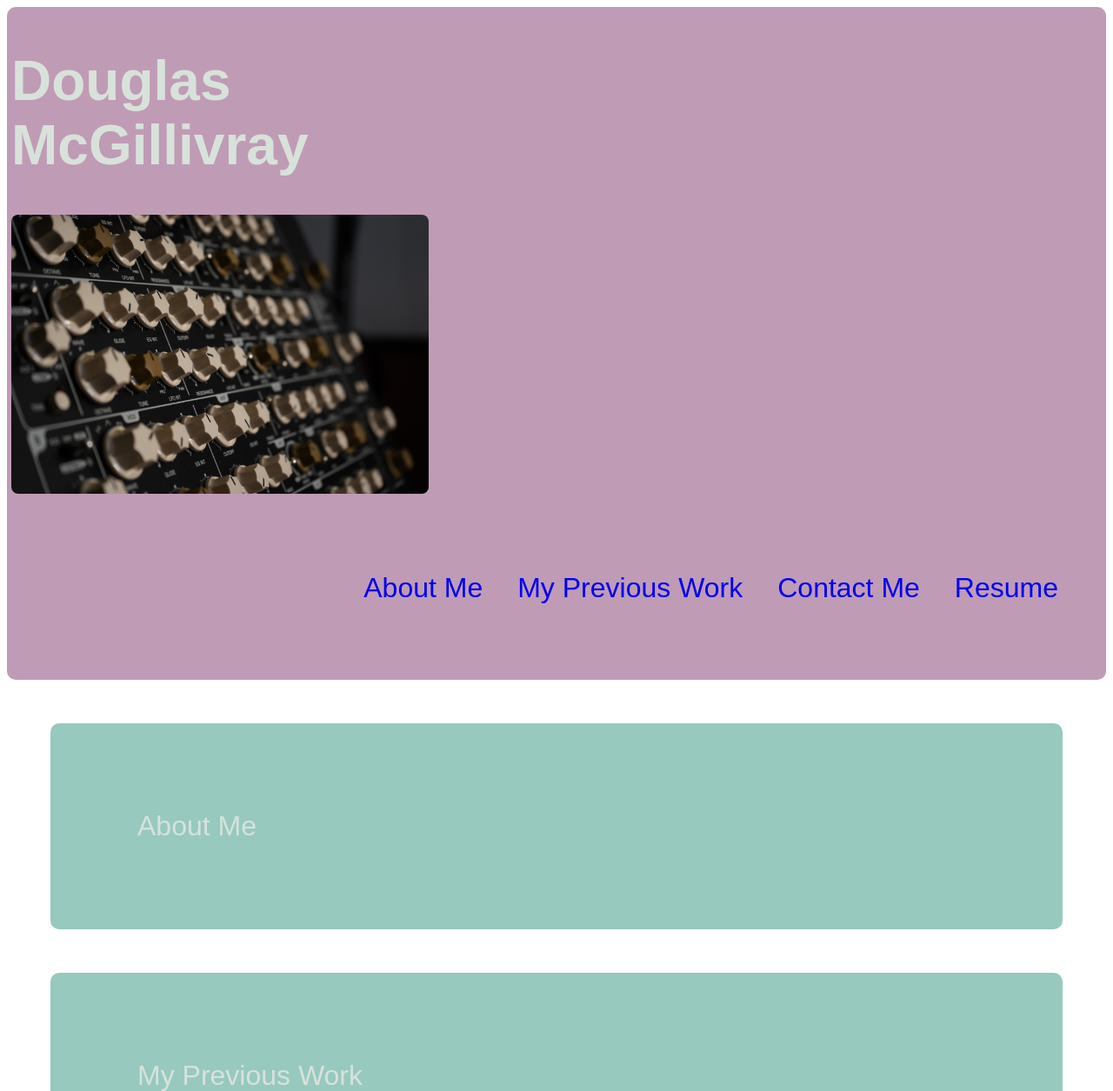
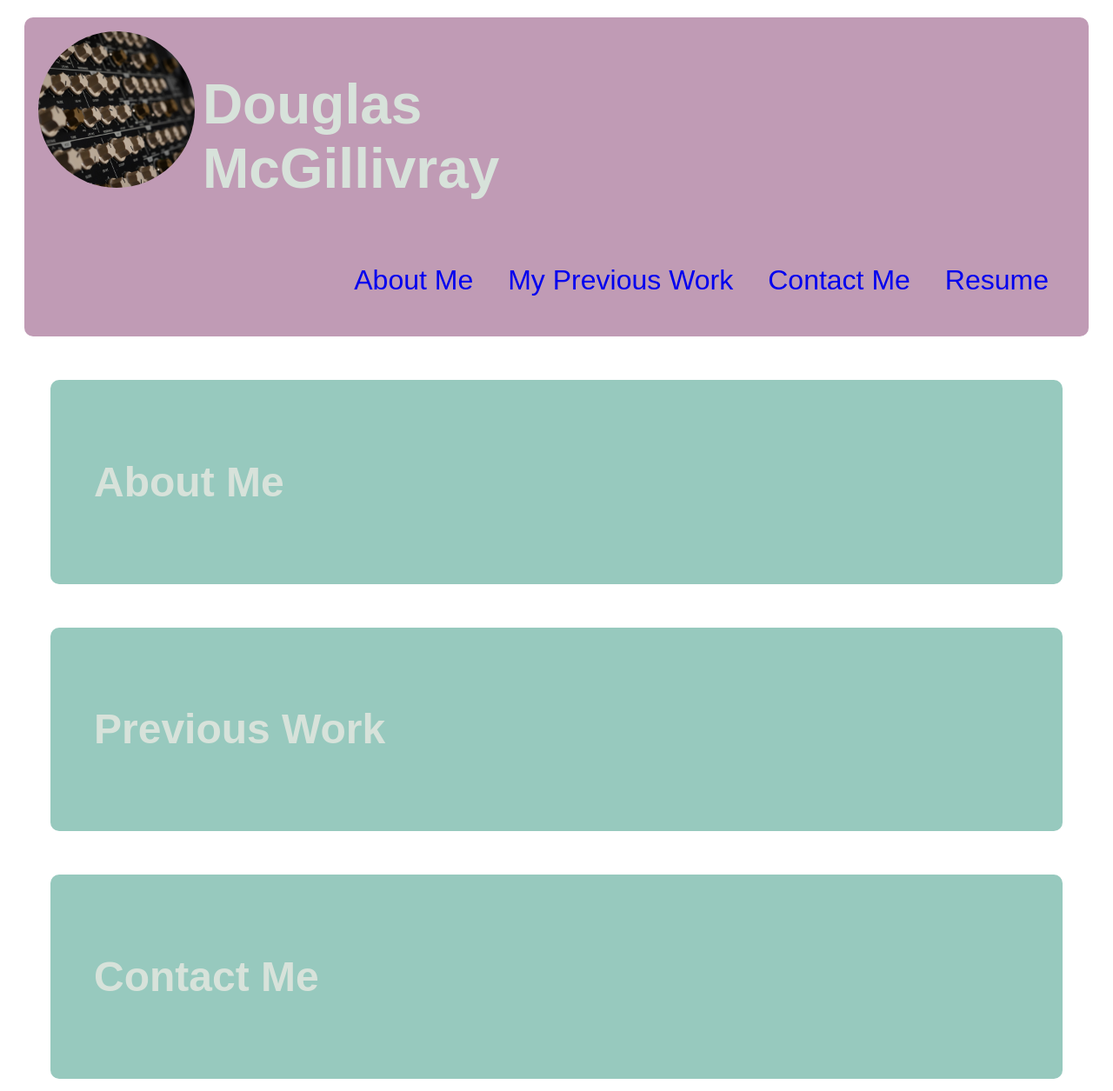
Before and after one commit to mcgidoug/hw2-advanced-css-portfolio, a plain HTML site: page index.html in a window 1280 px wide. Shown: the top 1255 px of the page at 87% size. Drawn offline with Linux system fonts and the light colour scheme.

Commit message:
reorganized all files into appropriate folders

```diff
--- a/style.css
+++ b/assets/css/style.css
@@ -12,15 +12,18 @@
 header {
   background-color: var(--color1);
   border-radius: 10px;
-  padding: 5px;
+  padding: 1rem;
   color: var(--color2);
   font-size: 2rem;
+  margin: 20px;
 }
 
 nav ul {
   list-style: none;
   display: flex;
-  padding: 30px;
+  padding: 5px;
+  border: 5px;
+  margin: 5px;
   justify-content: flex-end;
   font-size: 2rem;
   color: var(--color2);
@@ -44,10 +47,16 @@ section {
   background-color: var(--color3);
   border-radius: 10px;
   margin: 50px;
-  padding: 100px;
+  padding: 50px;
 }
 
 #perfourmerPic {
-  width: 480px;
-  border-radius: 8px;
+  width: 180px;
+  height: 180px;
+  border-radius: 50%;
+  object-fit: cover;
 }
+
+h1 {
+  display: inline-block;
+}
--- a/index.html
+++ b/index.html
@@ -6,14 +6,14 @@
     <meta http-equiv="X-UA-Compatible" content="IE=edge">
     <meta name="viewport" content="width=device-width, initial-scale=1.0">
     <title>Douglas McGillivray</title>
-    <link rel="stylesheet" href="/style.css">
+    <link rel="stylesheet" href="/assets/css/style.css">
 </head>
 
 <body>
 
     <header>
+        <img src="/assets/img/Perfourmer Pic.JPG" alt="picture of a synthesizer" id="perfourmerPic">
         <h1>Douglas<br> McGillivray</h1>
-        <img src="/Perfourmer Pic.JPG" alt="picture of a synthesizer" id="perfourmerPic">
         <nav>
             <ul>
                 <li><a href="#aboutMe">About Me</a></li>
@@ -25,10 +25,18 @@
     </header>
 
     <main>
-        <section id="aboutMe">About Me</section>
-        <section id="previousWork">My Previous Work</section>
-        <section id="contactMe">Contact Me</section>
-        <section id="resume">Resume</section>
+        <section id="aboutMe">
+            <h2>About Me</h2>
+        </section>
+        <section id="previousWork">
+            <h2>Previous Work</h2>
+        </section>
+        <section id="contactMe">
+            <h2>Contact Me</h2>
+        </section>
+        <section id="resume">
+            <h2>Resume</h2>
+        </section>
     </main>
 
 </body>
```
Also changed, not shown: assets/img/Perfourmer Pic.JPG (renamed from Perfourmer Pic.JPG).
